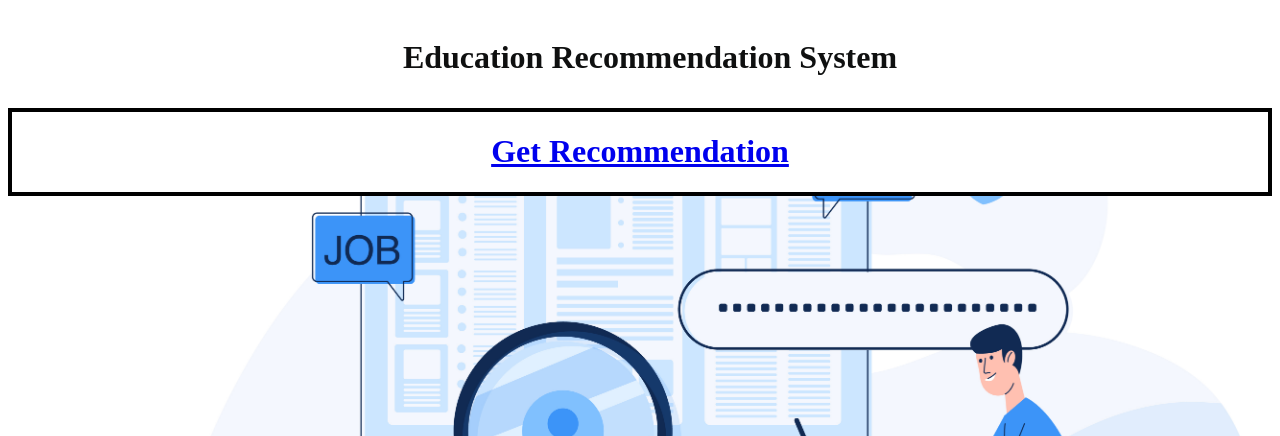
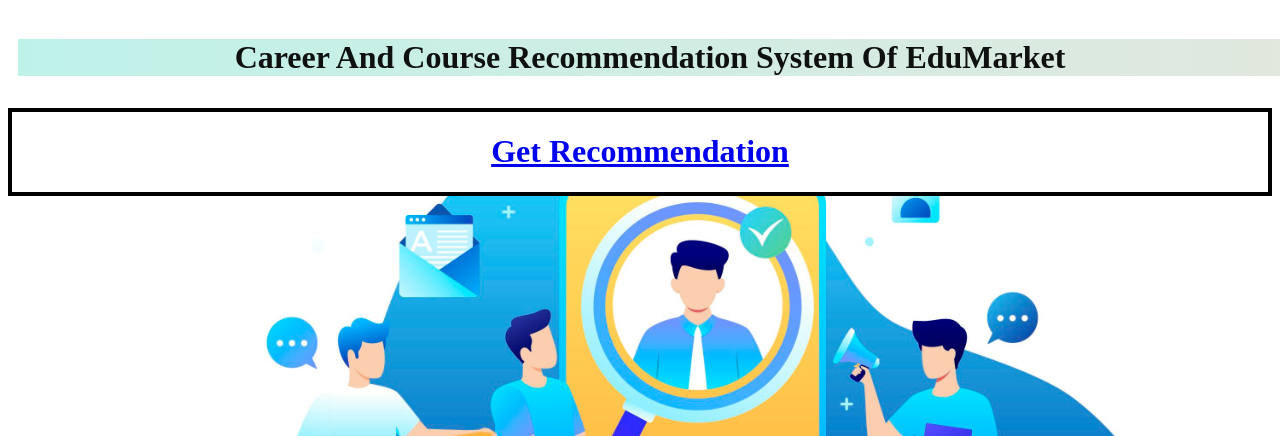
Before and after one commit to rajarshee-das/careerAndCourseRecommendationSystemOfSeekhoOne, a Flask app: page / in a window 1280 px wide. Shown: the top 436 px of the page. Run offline with Flask 3, Linux system fonts and the light colour scheme; parts of the project's set-up code (start-up, migrations or seed data) failed here and were passed over.

Commit message:
First Commit

```diff
--- a/app.py
+++ b/app.py
@@ -6,10 +6,10 @@
 app=Flask(__name__)
 scaler=pickle.load(open('scaler.pkl','rb'))
 model=pickle.load(open('model.pkl','rb'))
-class_names=['Lawyer', 'Doctor', 'Government Officer', 'Artist', 'Unknown',
-       'Software Engineer', 'Teacher', 'Business Owner', 'Scientist',
-       'Banker', 'Writer', 'Accountant', 'Designer',
-       'Construction Engineer', 'Game Developer', 'Stock Investor',
+class_names=['Lawyer ( CLAT Examination Preparation Course )', 'Doctor ( Neet Preparation Course )', 'Government Officer ( SSC Examination Preparation Course )', 'Artist ( Visual Artist Course )', 'Unknown',
+       'Software Engineer ( JEE Preparation course , Dsa )', 'Teacher ( TET Examination Preparation Course )', 'Business Owner', 'Scientist',
+       'Banker ( Banking Examination Preparation Course )', 'Writer', 'Accountant ( Banking Examination Preparation Course )', 'Designer ( Visual Artist Course )',
+       'Construction Engineer ( Construction Site Engineer Course )', 'Game Developer', 'Stock Investor',
        'Real Estate Developer']
 def Recommendation(gender,part_time_job,absence_days,extracurricular_activities,weekly_self_study_hours,
                    math_score,history_score,physics_score,chemistry_score,biology_score,
--- a/templates/home.html
+++ b/templates/home.html
@@ -5,10 +5,10 @@
     <meta name="viewport" content="width=device-width, initial-scale=1.0">
     <title>Document</title>
 </head>
-<body background="static/image1.jpg" style="background-attachment: fixed;background-size: cover;">
+<body background="static/image.jpg" style="background-size: cover;">
     <div class="bgimage" id="bgImage" >
         <div class="mynav shadow-sm" style="color:rgb(15, 16, 16);padding:10px;width:100%;text-align: center;">
-            <h1 class="text-center">Education Recommendation System</h1>
+            <h1 class="text-center" style="background-image:linear-gradient(to right,#bef2e9,#e1e8de);">Career And Course Recommendation System Of EduMarket</h1>
         </div>
         <div class="container" style="border:4px solid black;">
             <a href="/recommend" class="btn btn-primary" style="text-align: center;"><h1>Get Recommendation</h1></a>
--- a/templates/result.html
+++ b/templates/result.html
@@ -6,9 +6,9 @@
     <title>Career Recommendation</title>
     <link rel="stylesheet" href="https://maxcdn.bootstrapcdn.com/bootstrap/4.5.2/css/bootstrap.min.css">
 </head>
-<body background="static/image2.jpg" style="background-attachment:fixed;background-size:cover;">
+<body background="static/image3.jpg" style="background-attachment:fixed;background-size:cover;">
     <div style="padding: 1px;">
-        <h3 >Top Recommendations With Probability</h3>
+        <h3 >Top Recommendations With Probability And Available Courses</h3>
         <ul style="text-align: left;">
             {% for recommendation in recommendations %}
                 <li class="List-group-item"style="font-size:large;">{{ recommendation[0] }} With Probability {{ recommendation[1] }}</li>
```
Also changed, not shown: templates/recommend.html (+5 -4 lines), static/image.jpg (added), static/image3.jpg (added).
